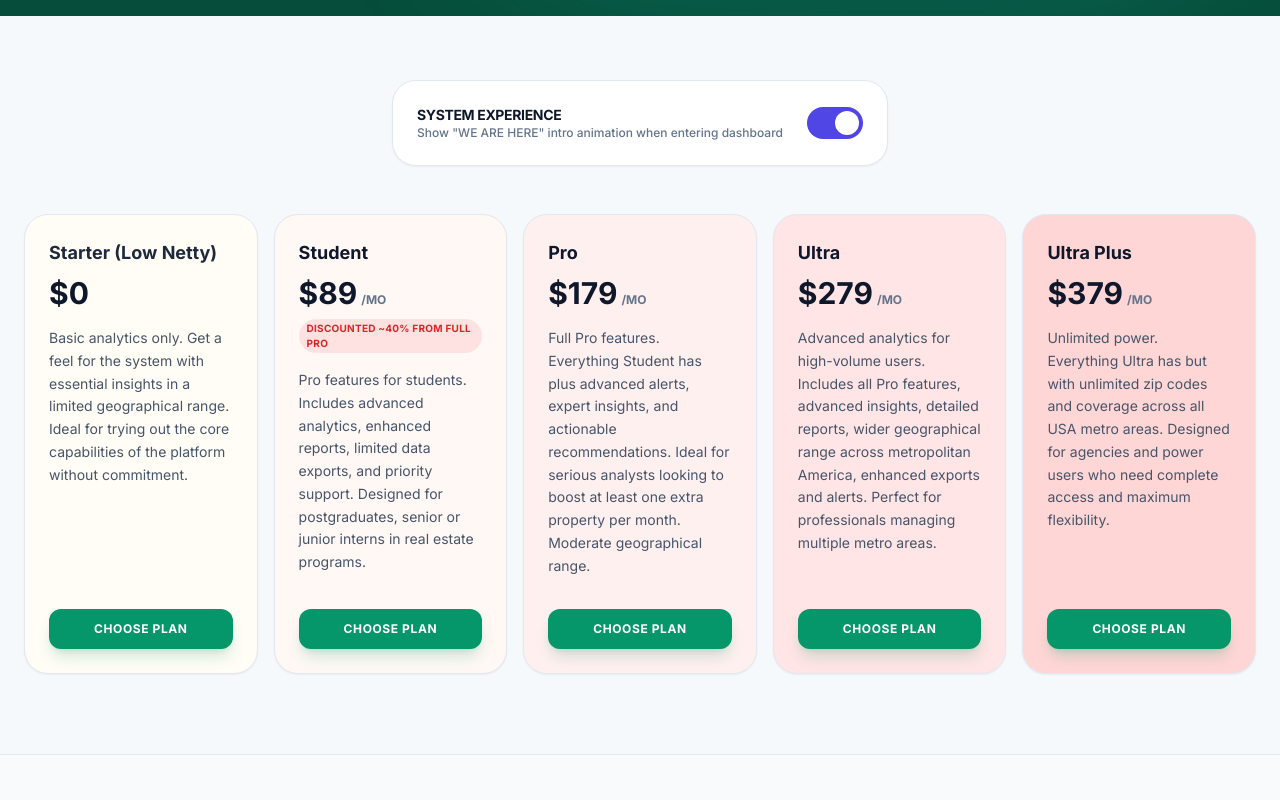
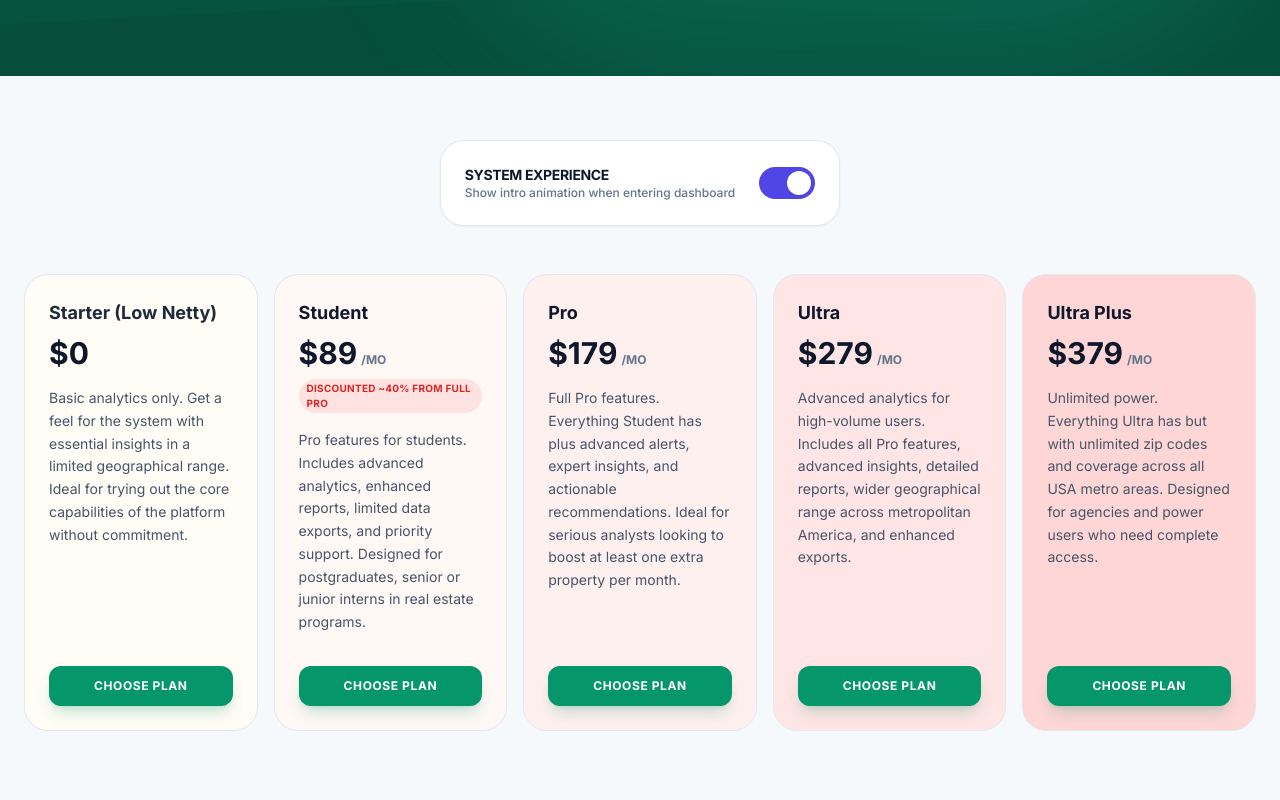
Before and after one commit to Hydrel-Tech/Hydrel, a React (Vite) app in the folder hydrel og 2/: page /market-alpha/pricing in a window 1280 px wide. Shown: the part 440-1240 px from the top of the page. Built offline with nearby package versions, Linux system fonts and the light colour scheme; no server answers.

Commit message:
Refactor pricing tier descriptions and colors

```diff
--- a/hydrel og 2/pages/MarketAlphaPricing.tsx
+++ b/hydrel og 2/pages/MarketAlphaPricing.tsx
@@ -1,4 +1,3 @@
-
 import React, { useState, useEffect } from 'react';
 import { Link, useNavigate } from 'react-router-dom';
 import { useAuth } from '../context/AuthContext';
@@ -9,7 +8,7 @@ const pricingTiers = [
     name: 'Starter (Low Netty)',
     price: '$0',
     desc: 'Basic analytics only. Get a feel for the system with essential insights in a limited geographical range. Ideal for trying out the core capabilities of the platform without commitment.',
-    color: 'bg-[#FFFDF5]', // Very light gold
+    color: 'bg-[#FFFDF5]',
     textColor: 'text-slate-800'
   },
   {
@@ -17,114 +16,85 @@ const pricingTiers = [
     price: '$89',
     desc: 'Pro features for students. Includes advanced analytics, enhanced reports, limited data exports, and priority support. Designed for postgraduates, senior or junior interns in real estate programs.',
     discount: 'Discounted ~40% from full Pro',
-    color: 'bg-[#FFF8F5]', // Gold with slight red/warmth
+    color: 'bg-[#FFF8F5]',
     textColor: 'text-slate-900'
   },
   {
     name: 'Pro',
     price: '$179',
-    desc: 'Full Pro features. Everything Student has plus advanced alerts, expert insights, and actionable recommendations. Ideal for serious analysts looking to boost at least one extra property per month. Moderate geographical range.',
-    color: 'bg-[#FFF0F0]', // Light reddish tint
+    desc: 'Full Pro features. Everything Student has plus advanced alerts, expert insights, and actionable recommendations. Ideal for serious analysts looking to boost at least one extra property per month.',
+    color: 'bg-[#FFF0F0]',
     textColor: 'text-slate-900'
   },
   {
     name: 'Ultra',
     price: '$279',
-    desc: 'Advanced analytics for high-volume users. Includes all Pro features, advanced insights, detailed reports, wider geographical range across metropolitan America, enhanced exports and alerts. Perfect for professionals managing multiple metro areas.',
-    color: 'bg-[#FFE5E5]', // Stronger red tint
+    desc: 'Advanced analytics for high-volume users. Includes all Pro features, advanced insights, detailed reports, wider geographical range across metropolitan America, and enhanced exports.',
+    color: 'bg-[#FFE5E5]',
     textColor: 'text-slate-900'
   },
   {
     name: 'Ultra Plus',
     price: '$379',
-    desc: 'Unlimited power. Everything Ultra has but with unlimited zip codes and coverage across all USA metro areas. Designed for agencies and power users who need complete access and maximum flexibility.',
-    color: 'bg-[#FFD6D6]', // Deepest red tint
+    desc: 'Unlimited power. Everything Ultra has but with unlimited zip codes and coverage across all USA metro areas. Designed for agencies and power users who need complete access.',
+    color: 'bg-[#FFD6D6]',
     textColor: 'text-slate-900'
   }
 ];
 
 export const MarketAlphaPricing: React.FC = () => {
-  const { user } = useAuth();
-  const navigate = useNavigate();
-  // -1 indicates not logged in or no tier loaded yet (default state for visitors)
+  const { user }   = useAuth();
+  const navigate   = useNavigate();
   const [currentTierLevel, setCurrentTierLevel] = useState<number>(-1);
   const [loading, setLoading] = useState(true);
 
-  useEffect(() => {
-    window.scrollTo(0, 0);
-  }, []);
+  useEffect(() => { window.scrollTo(0, 0); }, []);
 
   useEffect(() => {
-    // If no user, reset to -1 immediately so buttons show "Choose Plan"
-    if (!user) {
-      setCurrentTierLevel(-1);
-      setLoading(false);
-      return;
-    }
-
+    if (!user) { setCurrentTierLevel(-1); setLoading(false); return; }
     const fetchUserTier = async () => {
       try {
         const { data, error } = await supabase
-          .from('user_tiers')
-          .select('*')
-          .eq('user_id', user.id)
-          .single();
-
-        if (error && error.code !== 'PGRST116') {
-          console.error('Error fetching tier:', error);
-          setCurrentTierLevel(0); // Default to starter if error
-        } else if (data) {
-          // Determine tier level based on flags
-          if (data.is_ultra_plus) setCurrentTierLevel(4);
-          else if (data.is_ultra) setCurrentTierLevel(3);
-          else if (data.is_pro) setCurrentTierLevel(2);
-          else if (data.is_student) setCurrentTierLevel(1);
-          else setCurrentTierLevel(0); // Starter
-        } else {
-          setCurrentTierLevel(0); // Default if no record found (implicit starter)
-        }
-      } catch (err) {
-        console.error('Unexpected error:', err);
-        setCurrentTierLevel(0);
-      } finally {
-        setLoading(false);
-      }
+          .from('user_tiers').select('*').eq('user_id', user.id).single();
+        if (error && error.code !== 'PGRST116') { setCurrentTierLevel(0); }
+        else if (data) {
+          if      (data.is_ultra_plus) setCurrentTierLevel(4);
+          else if (data.is_ultra)      setCurrentTierLevel(3);
+          else if (data.is_pro)        setCurrentTierLevel(2);
+          else if (data.is_student)    setCurrentTierLevel(1);
+          else                         setCurrentTierLevel(0);
+        } else { setCurrentTierLevel(0); }
+      } catch { setCurrentTierLevel(0); }
+      finally  { setLoading(false); }
     };
-
     fetchUserTier();
   }, [user]);
 
   const handlePlanClick = (index: number) => {
-    if (!user) {
-        navigate('/signup');
-        return;
-    }
-
+    if (!user) { navigate('/signup'); return; }
     if (index === currentTierLevel) {
       const showIntro = localStorage.getItem('showIntroAnimation') !== 'false';
       navigate('/market-alpha/dashboard', { state: { showIntro } });
     } else if (index > currentTierLevel) {
-      // Logic to upgrade (e.g. Stripe checkout)
-      alert("Redirecting to payment gateway...");
+      alert('Redirecting to payment gateway...');
     }
   };
 
-
   return (
     <div className="bg-[#f6f9fc] dark:bg-slate-900 min-h-screen pt-24 pb-20 transition-colors duration-300">
+
       {/* Header */}
       <div className="bg-emerald-900 dark:bg-emerald-950 text-white relative overflow-hidden -mt-24 pt-40 pb-24 mb-16 transition-colors duration-300">
         <div className="absolute inset-0 z-0">
-          <div className="absolute top-0 left-0 w-full h-full transform skew-y-[-3deg] origin-top-left bg-emerald-800 dark:bg-emerald-900 translate-y-[-10%] opacity-30 transition-colors duration-300"></div>
-          <div className="absolute bottom-0 right-0 w-2/3 h-full bg-gradient-to-tl from-teal-500/20 to-emerald-600/20 blur-3xl rounded-full"></div>
+          <div className="absolute top-0 left-0 w-full h-full transform skew-y-[-3deg] origin-top-left bg-emerald-800 dark:bg-emerald-900 translate-y-[-10%] opacity-30" />
+          <div className="absolute bottom-0 right-0 w-2/3 h-full bg-gradient-to-tl from-teal-500/20 to-emerald-600/20 blur-3xl rounded-full" />
         </div>
-
         <div className="max-w-4xl mx-auto px-6 relative z-10">
-          <Link to="/market-alpha" className="inline-block px-4 py-1 rounded-full bg-emerald-500/30 border border-emerald-400/30 text-xs font-bold uppercase tracking-widest mb-6 hover:bg-emerald-500/40 transition-colors cursor-pointer">
+          <Link to="/market-alpha" className="inline-block px-4 py-1 rounded-full bg-emerald-500/30 border border-emerald-400/30 text-xs font-bold uppercase tracking-widest mb-6 hover:bg-emerald-500/40 transition-colors">
             ← Back to Architecture
           </Link>
           <h1 className="text-4xl md:text-6xl font-bold mb-6 leading-tight">
-            System Access Plans
+            Real Estate Analytics <br /> System Access Plans
           </h1>
           <p className="text-xl text-emerald-100 max-w-2xl leading-relaxed">
             Select the capacity that aligns with your institutional analysis requirements.
@@ -133,12 +103,12 @@ export const MarketAlphaPricing: React.FC = () => {
       </div>
 
       <div className="max-w-7xl mx-auto px-6">
-        {/* Intro Animation Toggle */}
+        {/* Intro animation toggle */}
         <div className="mb-12 flex justify-center">
           <div className="bg-white dark:bg-slate-800 p-6 rounded-3xl border border-slate-200 dark:border-slate-700 shadow-sm flex items-center gap-6 transition-colors duration-300">
             <div className="flex flex-col">
               <span className="text-sm font-black text-slate-900 dark:text-white uppercase tracking-tight">System Experience</span>
-                 <span className="text-xs text-slate-500 dark:text-slate-400 font-medium">Show "WE ARE HERE" intro animation when entering dashboard</span>
+              <span className="text-xs text-slate-500 dark:text-slate-400 font-medium">Show intro animation when entering dashboard</span>
             </div>
             <button
               onClick={() => {
@@ -146,13 +116,9 @@ export const MarketAlphaPricing: React.FC = () => {
                 localStorage.setItem('showIntroAnimation', String(!current));
                 location.reload();
               }}
-                className={`w-14 h-8 rounded-full transition-all relative ${
-                  (localStorage.getItem('showIntroAnimation') !== 'false') ? 'bg-indigo-600' : 'bg-slate-200 dark:bg-slate-700'
-                }`}
+              className={`w-14 h-8 rounded-full transition-all relative ${(localStorage.getItem('showIntroAnimation') !== 'false') ? 'bg-indigo-600' : 'bg-slate-200 dark:bg-slate-700'}`}
             >
-                <div className={`absolute top-1 w-6 h-6 bg-white rounded-full shadow-sm transition-all ${
-                  (localStorage.getItem('showIntroAnimation') !== 'false') ? 'left-7' : 'left-1'
-                }`} />
+              <div className={`absolute top-1 w-6 h-6 bg-white rounded-full shadow-sm transition-all ${(localStorage.getItem('showIntroAnimation') !== 'false') ? 'left-7' : 'left-1'}`} />
             </button>
           </div>
         </div>
@@ -162,35 +128,29 @@ export const MarketAlphaPricing: React.FC = () => {
         ) : (
           <div className="grid lg:grid-cols-5 md:grid-cols-2 gap-4">
             {pricingTiers.map((tier, index) => {
-              // Logic:
-              // If not logged in (currentTierLevel === -1), treat everyone as "Higher Tier" (enabled, Choose Plan).
-              // If logged in:
-              //   Equal -> Current (Continue)
-              //   Greater -> Higher (Choose Plan)
-              //   Less -> Lower (Disabled)
-
-              const isVisitor = currentTierLevel === -1;
+              const isVisitor    = currentTierLevel === -1;
               const isCurrentTier = !isVisitor && index === currentTierLevel;
-              const isHigherTier = isVisitor || index > currentTierLevel;
-              const isLowerTier = !isVisitor && index < currentTierLevel;
+              const isHigherTier  = isVisitor  || index >  currentTierLevel;
+              const isLowerTier   = !isVisitor && index <  currentTierLevel;
 
               return (
                 <div
                   key={index}
-                  className={`flex flex-col p-6 rounded-3xl border transition-all duration-300 ${
-                    isLowerTier
+                  className={`flex flex-col p-6 rounded-3xl border transition-all duration-300 cursor-pointer
+                    ${isLowerTier
                       ? 'bg-slate-100 dark:bg-slate-900 border-slate-200 dark:border-slate-800 opacity-60'
-                      : `shadow-sm hover:shadow-xl ${tier.color} dark:bg-slate-800/80 border-slate-200 dark:border-slate-700`
+                      : `${tier.color} dark:bg-slate-800/80 border-slate-200 dark:border-slate-700
+                         hover:-translate-y-3 hover:shadow-2xl hover:shadow-slate-300/40 dark:hover:shadow-slate-900/60`
                     }`}
                 >
                   <div className="mb-4">
                     <h3 className={`text-lg font-bold ${tier.textColor} dark:text-white mb-2 transition-colors duration-300`}>{tier.name}</h3>
                     <div className="flex items-baseline gap-1">
                       <span className="text-3xl font-black text-slate-900 dark:text-white transition-colors duration-300">{tier.price}</span>
-                      {tier.price !== '$0' && <span className="text-xs text-slate-500 dark:text-slate-400 font-bold uppercase transition-colors duration-300">/mo</span>}
+                      {tier.price !== '$0' && <span className="text-xs text-slate-500 dark:text-slate-400 font-bold uppercase">/mo</span>}
                     </div>
                     {tier.discount && (
-                      <span className="inline-block mt-2 text-[10px] font-bold bg-red-100 dark:bg-red-900/30 text-red-600 dark:text-red-400 px-2 py-0.5 rounded-full uppercase tracking-wide transition-colors duration-300">
+                      <span className="inline-block mt-2 text-[10px] font-bold bg-red-100 dark:bg-red-900/30 text-red-600 dark:text-red-400 px-2 py-0.5 rounded-full uppercase tracking-wide">
                         {tier.discount}
                       </span>
                     )}
@@ -211,8 +171,7 @@ export const MarketAlphaPricing: React.FC = () => {
                         : isHigherTier
                           ? 'bg-emerald-600 text-white hover:bg-emerald-700 dark:bg-emerald-500 dark:hover:bg-emerald-600 hover:scale-[1.02] shadow-emerald-600/20'
                           : 'bg-slate-300 dark:bg-slate-700 text-slate-500 dark:text-slate-400 cursor-not-allowed shadow-none'
-                      }
-                    `}
+                      }`}
                   >
                     {isCurrentTier ? 'CONTINUE' : 'CHOOSE PLAN'}
                   </button>
```
Lines whose indentation alone changed are shown as unchanged.
